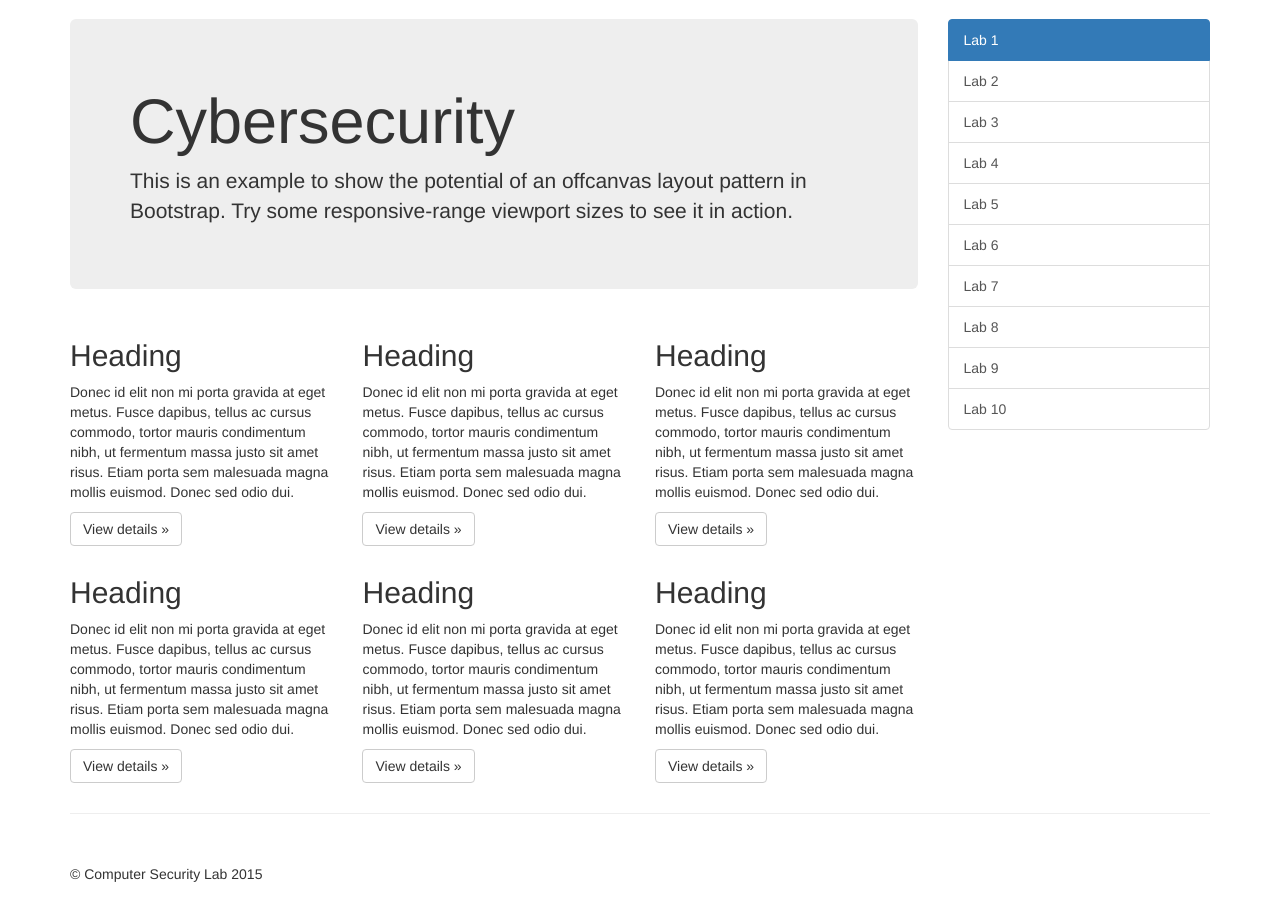
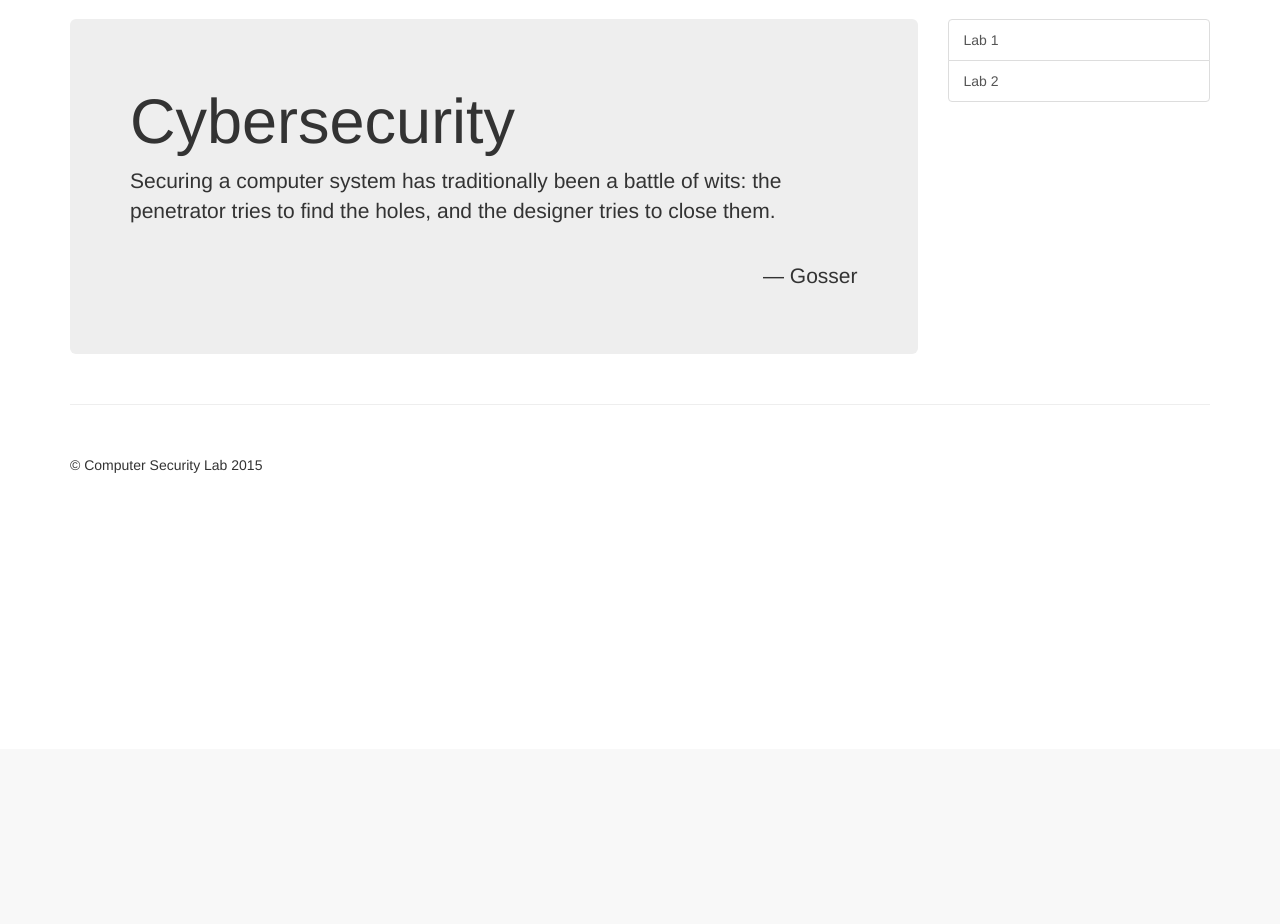
Before and after one commit to acarrasquillo/cyberlabs, a PHP site: page / in a window 1280 px wide. Shown: the part 51-975 px from the top of the page. After the commit the page ends 524 px from the top, so only its background shows below. Run offline with PHP 8.4, Linux system fonts and the light colour scheme; some libraries are stand-ins or nearby versions.

Commit message:
First cgi script \o/

```diff
--- a/index.php
+++ b/index.php
@@ -2,61 +2,31 @@
   <?php include('navbar.php'); ?>
 
       <div class="row row-offcanvas row-offcanvas-right">
-
         <div class="col-xs-12 col-sm-9">
           <p class="pull-right visible-xs">
-            <button type="button" class="btn btn-primary btn-xs" data-toggle="offcanvas">Toggle nav</button>
+            <button type="button" class="btn btn-primary btn-xs" data-toggle="offcanvas">Toggle Labs</button>
           </p>
           <div class="jumbotron">
             <h1>Cybersecurity</h1>
-            <p>This is an example to show the potential of an offcanvas layout pattern in Bootstrap. Try some responsive-range viewport sizes to see it in action.</p>
+            <p>Securing a computer system has traditionally been a battle of wits: the penetrator tries to find the holes, and the designer tries to close them.</p>
+            <br>
+            <p style="text-align:right">— Gosser</p>
           </div>
-          <div class="row">
-            <div class="col-xs-6 col-lg-4">
-              <h2>Heading</h2>
-              <p>Donec id elit non mi porta gravida at eget metus. Fusce dapibus, tellus ac cursus commodo, tortor mauris condimentum nibh, ut fermentum massa justo sit amet risus. Etiam porta sem malesuada magna mollis euismod. Donec sed odio dui. </p>
-              <p><a class="btn btn-default" href="#" role="button">View details &raquo;</a></p>
-            </div><!--/.col-xs-6.col-lg-4-->
-            <div class="col-xs-6 col-lg-4">
-              <h2>Heading</h2>
-              <p>Donec id elit non mi porta gravida at eget metus. Fusce dapibus, tellus ac cursus commodo, tortor mauris condimentum nibh, ut fermentum massa justo sit amet risus. Etiam porta sem malesuada magna mollis euismod. Donec sed odio dui. </p>
-              <p><a class="btn btn-default" href="#" role="button">View details &raquo;</a></p>
-            </div><!--/.col-xs-6.col-lg-4-->
-            <div class="col-xs-6 col-lg-4">
-              <h2>Heading</h2>
-              <p>Donec id elit non mi porta gravida at eget metus. Fusce dapibus, tellus ac cursus commodo, tortor mauris condimentum nibh, ut fermentum massa justo sit amet risus. Etiam porta sem malesuada magna mollis euismod. Donec sed odio dui. </p>
-              <p><a class="btn btn-default" href="#" role="button">View details &raquo;</a></p>
-            </div><!--/.col-xs-6.col-lg-4-->
-            <div class="col-xs-6 col-lg-4">
-              <h2>Heading</h2>
-              <p>Donec id elit non mi porta gravida at eget metus. Fusce dapibus, tellus ac cursus commodo, tortor mauris condimentum nibh, ut fermentum massa justo sit amet risus. Etiam porta sem malesuada magna mollis euismod. Donec sed odio dui. </p>
-              <p><a class="btn btn-default" href="#" role="button">View details &raquo;</a></p>
-            </div><!--/.col-xs-6.col-lg-4-->
-            <div class="col-xs-6 col-lg-4">
-              <h2>Heading</h2>
-              <p>Donec id elit non mi porta gravida at eget metus. Fusce dapibus, tellus ac cursus commodo, tortor mauris condimentum nibh, ut fermentum massa justo sit amet risus. Etiam porta sem malesuada magna mollis euismod. Donec sed odio dui. </p>
-              <p><a class="btn btn-default" href="#" role="button">View details &raquo;</a></p>
-            </div><!--/.col-xs-6.col-lg-4-->
-            <div class="col-xs-6 col-lg-4">
-              <h2>Heading</h2>
-              <p>Donec id elit non mi porta gravida at eget metus. Fusce dapibus, tellus ac cursus commodo, tortor mauris condimentum nibh, ut fermentum massa justo sit amet risus. Etiam porta sem malesuada magna mollis euismod. Donec sed odio dui. </p>
-              <p><a class="btn btn-default" href="#" role="button">View details &raquo;</a></p>
-            </div><!--/.col-xs-6.col-lg-4-->
-          </div><!--/row-->
+
         </div><!--/.col-xs-12.col-sm-9-->
 
         <div class="col-xs-6 col-sm-3 sidebar-offcanvas" id="sidebar">
           <div class="list-group">
-            <a href="lab1.php" class="list-group-item active">Lab 1</a>
-            <a href="#" class="list-group-item">Lab 2</a>
-            <a href="#" class="list-group-item">Lab 3</a>
+            <a href="lab1.php" class="list-group-item">Lab 1</a>
+            <a href="test.cgi" class="list-group-item">Lab 2</a>
+            <!-- <a href="#" class="list-group-item">Lab 3</a>
             <a href="#" class="list-group-item">Lab 4</a>
             <a href="#" class="list-group-item">Lab 5</a>
             <a href="#" class="list-group-item">Lab 6</a>
             <a href="#" class="list-group-item">Lab 7</a>
             <a href="#" class="list-group-item">Lab 8</a>
             <a href="#" class="list-group-item">Lab 9</a>
-            <a href="#" class="list-group-item">Lab 10</a>
+            <a href="#" class="list-group-item">Lab 10</a> -->
           </div>
         </div><!--/.sidebar-offcanvas-->
       </div><!--/row-->
```
Also changed, not shown: 1 other file.
